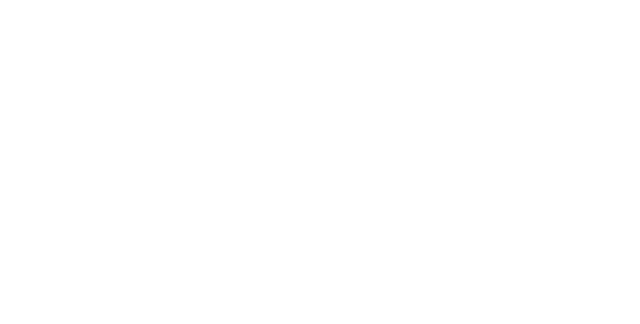
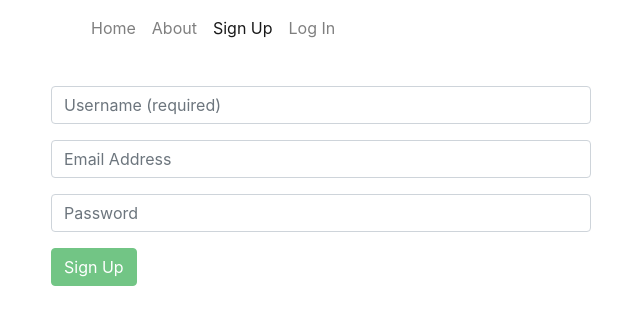
Before and after one commit to claudiojsaillant/LoginRegister, a React (Create React App) app in the folder client/: page /SignUp in a window 1280 px wide. Shown: the top 324 px of the page, without its empty margins (34-674 px from the left). Built offline with nearby package versions, Linux system fonts and the light colour scheme; no server answers.

Commit message:
made sign up forms and handled state onChange

```diff
--- a/client/src/App.js
+++ b/client/src/App.js
@@ -8,7 +8,9 @@
   // Link,
   // Redirect,
 } from "react-router-dom";
+import { Nav } from "./Components/Nav";
 import SignUp from "./Views/SignUp";
+
 
 class App extends Component {
 
@@ -19,8 +21,9 @@
 render () {
   return (
       <Router>
+        <Nav/>
         <Switch>
-          <Route exact path="/SignIn" component={SignUp} />
+          <Route exact path="/SignUp" component={SignUp} />
         </Switch>
       </Router>
     );
--- a/client/src/Views/SignUp/index.js
+++ b/client/src/Views/SignUp/index.js
@@ -1,22 +1,77 @@
 import React, { Component } from "react";
-// import { Container, Row, Col } from "../../Components/Grid";
-import { Buttom } from "../../Components/Forms";
-import { Test } from "../../Components/Test/index"
+import { Row, Col } from "../../Components/Grid";
+import { Buttom , Input } from "../../Components/Forms";
+// import { Test } from "../../Components/Test/index"
 import API from "../../Utilities/apiCalls";
 
 
 class SignUp extends Component {
+  state = {
+    username: "",
+    email: "",
+    password: ""
+  };
+
+  handleInputChange = event => {
+    const { name, value } = event.target;
+    this.setState({
+      [name]: value
+    });
+  };
+
+
   componentDidMount() {
     API.callBackend().then((response)=> {
         this.setState({data : response.data})
     });
   }
 
+
 render () {
   return (
     <div>
-        <Test message="Message Here"/>
-        <Buttom>Click here</Buttom>
+        <Row>
+          <Col size={"sm-6"}>
+            <form style={{"marginTop": "30px"}}>
+                <Input
+                  value={this.state.username}
+                  onChange={this.handleInputChange}
+                  name="username"
+                  placeholder="Username (required)"
+                />
+                <Input
+                  value={this.state.email}
+                  onChange={this.handleInputChange}
+                  name="email"
+                  placeholder="Email Address"
+                />
+                <Input
+                  value={this.state.password}
+                  onChange={this.handleInputChange}
+                  name="password"
+                  placeholder="Password"
+                  type="password"
+                />
+                <Buttom
+                  disabled={
+                    !(
+                      this.state.email &&
+                      this.state.password &&
+                      this.state.username
+                    )
+                  }
+                  // onClick={this.checkFormSubmit}
+                >
+                  Sign Up
+                </Buttom>
+            </form>
+          </Col>
+          <Col size={"sm-6"}>
+
+          </Col>
+
+        </Row>
+
     </div>
     );
   };
--- a/client/src/components/Nav/index.js
+++ b/client/src/components/Nav/index.js
@@ -56,6 +56,18 @@
             <>
               <li className="nav-item">
                 <Link
+                  to="/Home"
+                  className={
+                    window.location.pathname === "/Home"
+                      ? "nav-link active"
+                      : "nav-link"
+                  }
+                >
+                  <div className="NavLinks">Home</div>
+                </Link>
+              </li>
+              <li className="nav-item">
+                <Link
                   to="/About"
                   className={
                     window.location.pathname === "/About"
@@ -64,6 +76,18 @@
                   }
                 >
                   <div className="NavLinks">About</div>
+                </Link>
+              </li>
+              <li className="nav-item">
+                <Link
+                  to="/SignUp"
+                  className={
+                    window.location.pathname === "/SignUp"
+                      ? "nav-link active"
+                      : "nav-link"
+                  }
+                >
+                  <div className="NavLinks">Sign Up</div>
                 </Link>
               </li>
               <li className="nav-item">
--- a/client/src/components/test/index.js
+++ /dev/null
@@ -1,14 +0,0 @@
-// import React, { Component } from 'react';
-// import API from "../../Utilities/apiCalls";
-
-
-export function Test(props) {
-  return (
-    <div className="App">
-      <header className="App-header">
-      <h1 className="App-title">Welcome to React</h1>
-      </header>
-      <p className="App-intro">{props.message}</p>
-    </div>
-  );
-};
```
Also changed, not shown: client/src/logo.svg (deleted).
